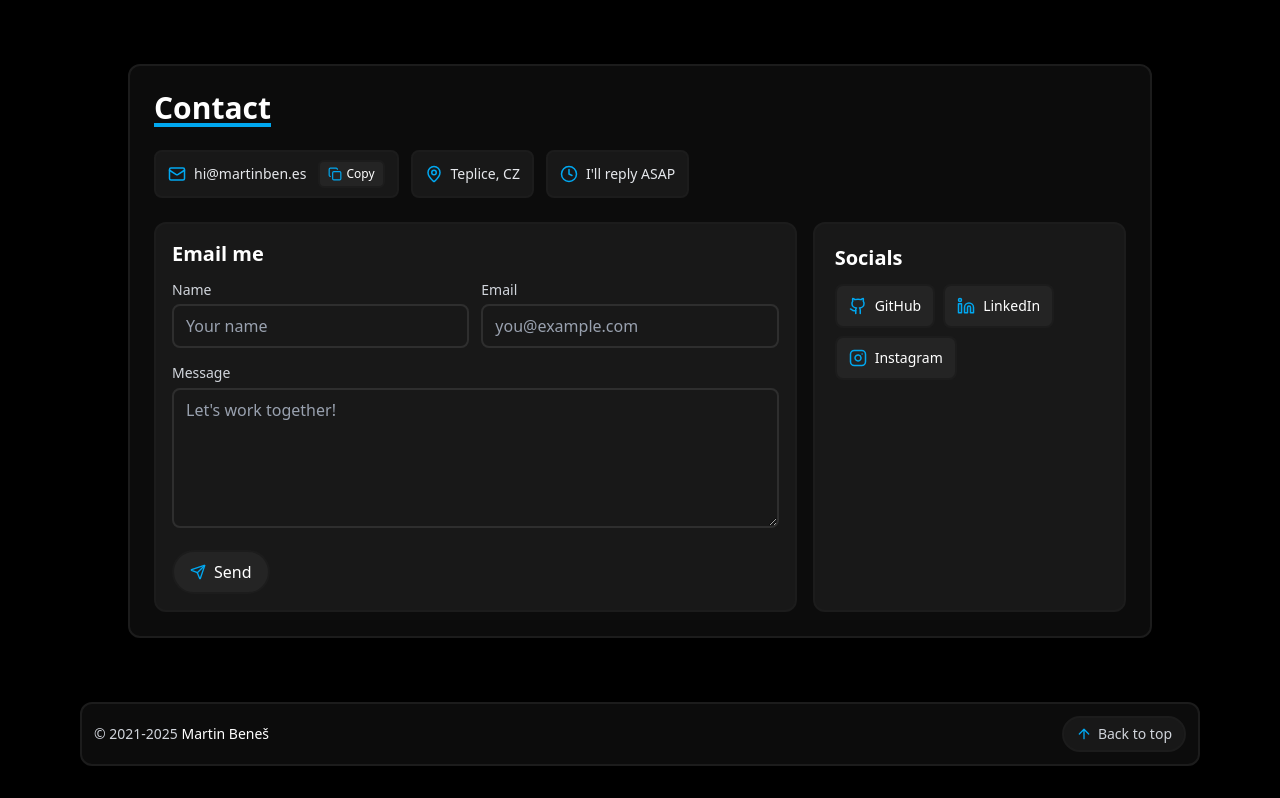
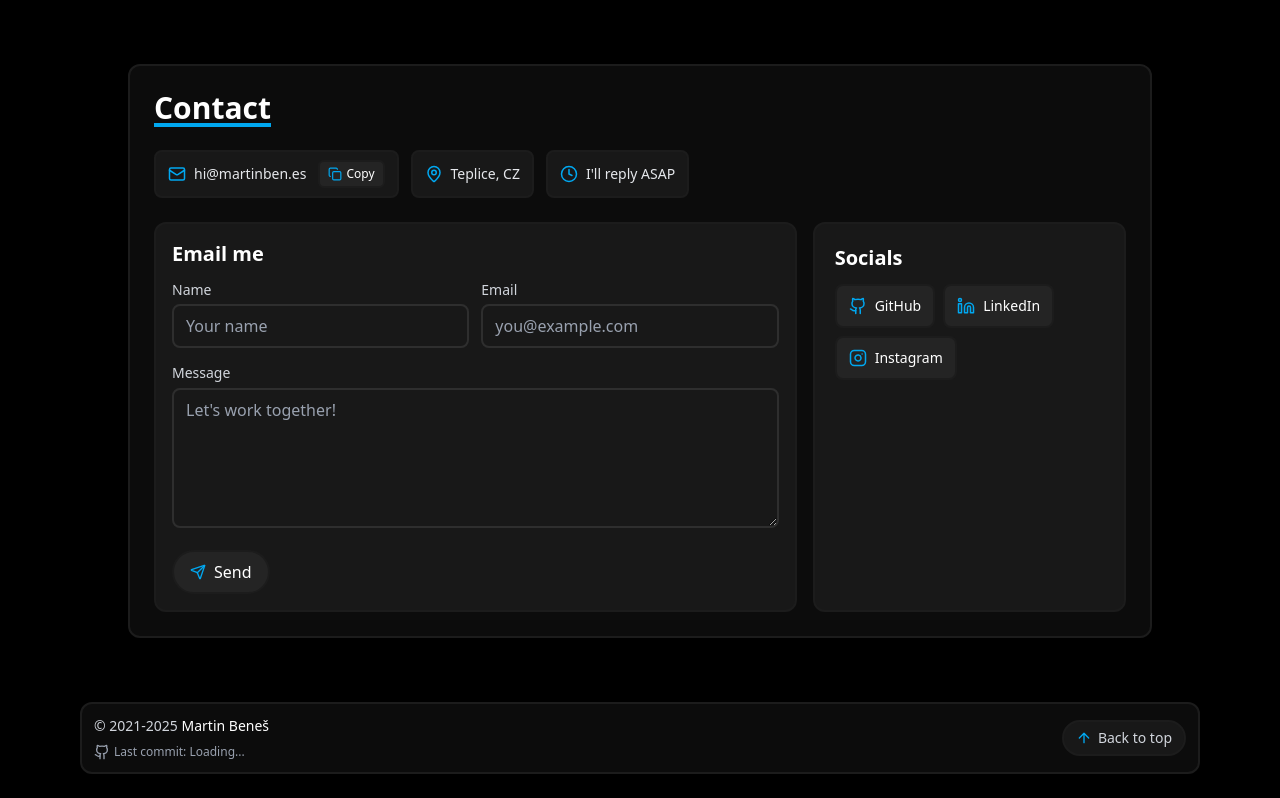
Before and after one commit to benesmartin/mb-portfolio, a React (Vite) app: page / in a window 1280 px wide. Shown: the part 2586-3384 px from the top of the page. Built offline with nearby package versions, Linux system fonts and the light colour scheme; no server answers; a web font is replaced by a local one.

Commit message:
add last commit date to footer

```diff
--- a/src/components/Footer.jsx
+++ b/src/components/Footer.jsx
@@ -1,6 +1,7 @@
 import { motion } from "motion/react";
 import { ArrowUp } from "lucide-react";
 import { useTranslation } from "react-i18next";
+import LastCommitDate from "./LastCommitDate";
 
 export default function Footer() {
   const year = new Date().getFullYear();
@@ -17,6 +18,8 @@ export default function Footer() {
       <div className="flex flex-col md:flex-row items-center gap-3 md:gap-4">
         <div className="mr-auto text-sm">
           © 2021-{year} <span className="text-white">Martin Beneš</span>
+          <br />
+          <LastCommitDate />
         </div>
 
         <a
--- /dev/null
+++ b/src/components/LastCommitDate.jsx
@@ -0,0 +1,36 @@
+import { Github } from "lucide-react";
+import { useEffect, useState } from "react";
+import { useTranslation } from "react-i18next";
+
+const LastCommitDate = () => {
+  const [date, setDate] = useState(null);
+  const { t } = useTranslation();
+
+  useEffect(() => {
+    fetch("https://api.github.com/repos/benesmartin/mb-portfolio/commits")
+      .then((res) => res.json())
+      .then((data) => {
+        if (data && data.length > 0) {
+          const lastCommitDate = data[0].commit.author.date;
+          setDate(new Date(lastCommitDate).toLocaleDateString());
+        }
+      })
+      .catch((err) => console.error(err));
+  }, []);
+
+  return (
+    <a
+      href="https://github.com/benesmartin/mb-portfolio/commits"
+      target="_blank"
+      rel="noopener noreferrer"
+      className="*:hover:text-[#00a8f1] *:duration-200"
+    >
+      <div className="text-gray-400 text-xs mt-2 flex items-center">
+        <Github size={16} className="inline mr-1" /> {t("last_commit_date")}:{" "}
+        {date || t("loading")}
+      </div>
+    </a>
+  );
+};
+
+export default LastCommitDate;
--- a/src/locales/cs/translation.json
+++ b/src/locales/cs/translation.json
@@ -129,5 +129,7 @@
   },
   "footer": {
     "backToTop": "Zpět na začátek"
-  }
+  },
+  "last_commit_date": "Poslední commit",
+  "loading": "Načítání..."
 }
--- a/src/locales/en/translation.json
+++ b/src/locales/en/translation.json
@@ -129,5 +129,7 @@
   },
   "footer": {
     "backToTop": "Back to top"
-  }
+  },
+  "last_commit_date": "Last commit",
+  "loading": "Loading..."
 }
```
